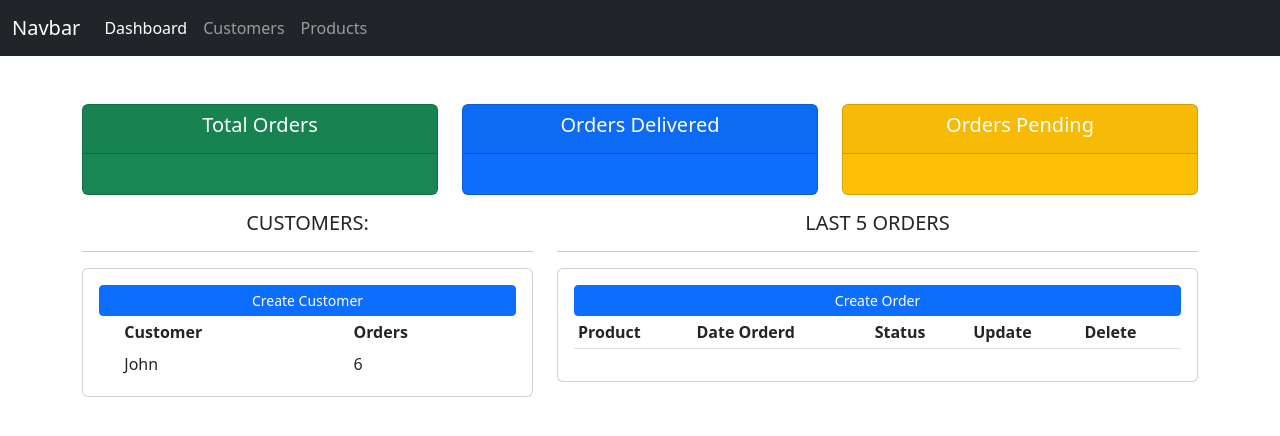
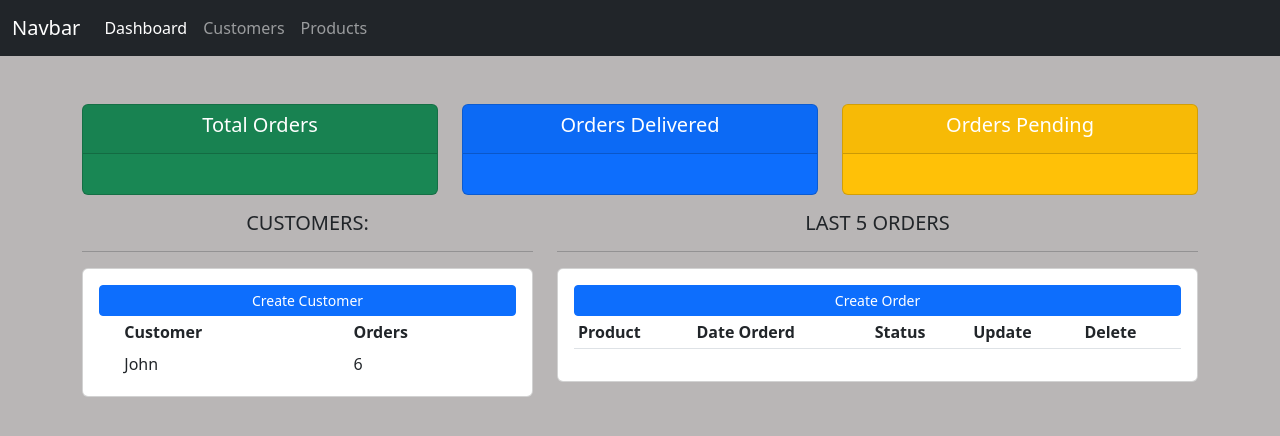
Before and after one commit to winlintun/django-shop-panel, a Django app: page / in a window 1280 px wide. Shown: the top 436 px of the page. Run offline with Django 3.2, Linux system fonts and the light colour scheme; lists and menus that the app fills with data are empty.

Commit message:
static folder

```diff
--- /dev/null
+++ b/OnlineShop/shop/static/shop/css/style.css
@@ -0,0 +1,3 @@
+body {
+    background-color: rgb(185, 182, 182);
+}
--- a/OnlineShop/shop/templates/shop/base.html
+++ b/OnlineShop/shop/templates/shop/base.html
@@ -1,3 +1,4 @@
+{% load static %}
 <!doctype html>
 <html lang="en">
   <head>
@@ -5,6 +6,7 @@
     <meta name="viewport" content="width=device-width, initial-scale=1">
     <title>Bootstrap demo</title>
     <link href="https://cdn.jsdelivr.net/npm/bootstrap@5.2.0-beta1/dist/css/bootstrap.min.css" rel="stylesheet" integrity="sha384-0evHe/X+R7YkIZDRvuzKMRqM+OrBnVFBL6DOitfPri4tjfHxaWutUpFmBp4vmVor" crossorigin="anonymous">
+    <link rel="stylesheet" href="{% static 'shop/css/style.css' %}">
   </head>
   <body>
   {% include 'shop/navbar.html' %}
```
